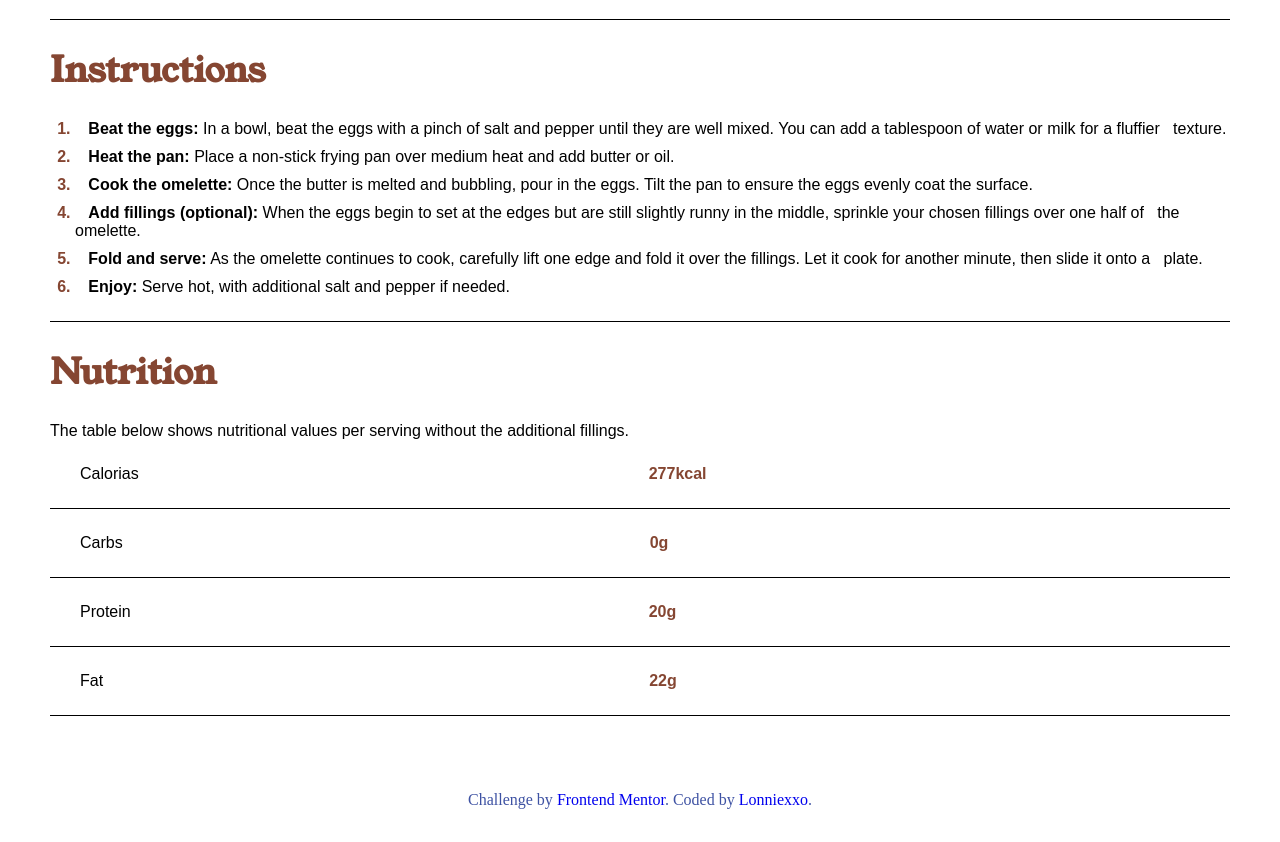
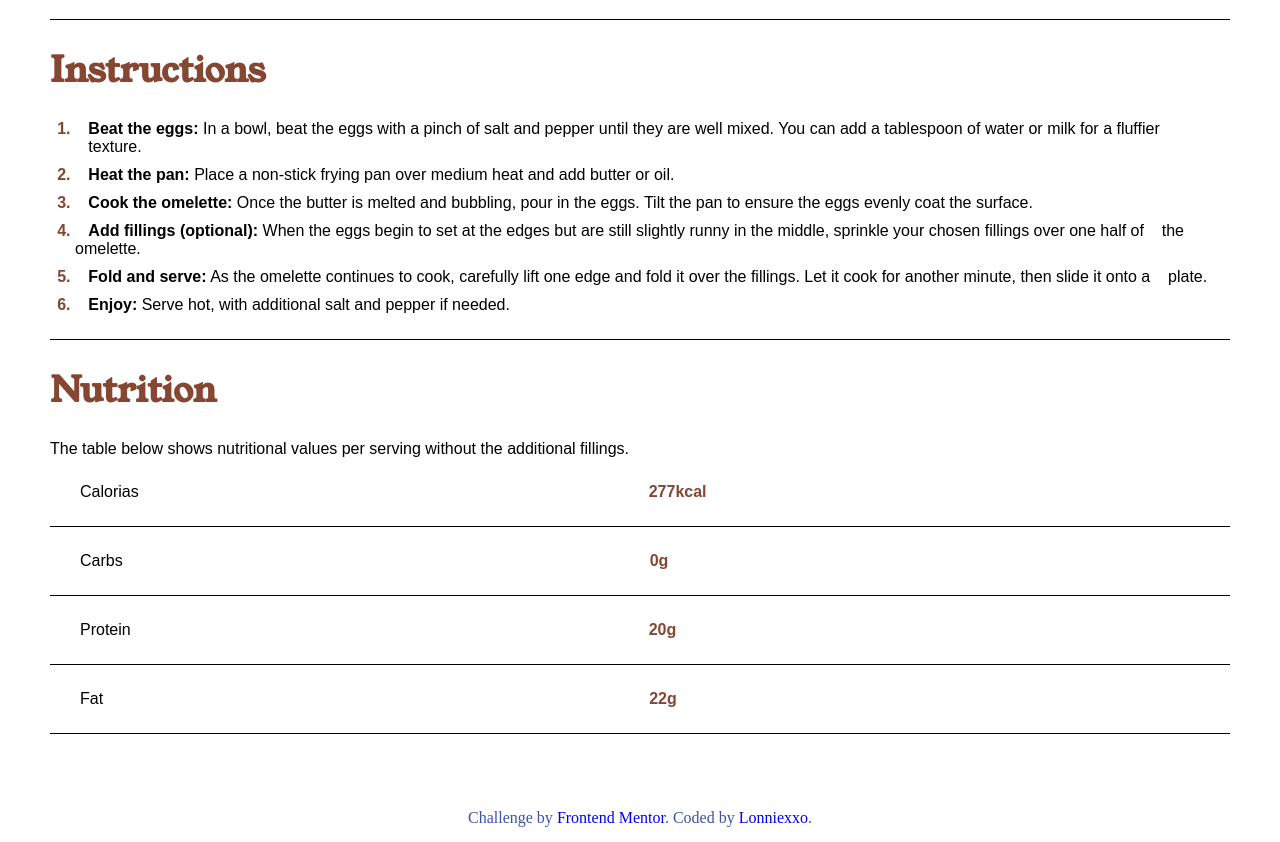
Before and after one commit to lonniexxo/solution-recipe-page-html-css-, a plain HTML site: page index.html in a window 1280 px wide. Shown: the part 1200-2042 px from the top of the page. Drawn offline with Linux system fonts and the light colour scheme; a web font is replaced by a local one.

Commit message:
index.html

```diff
--- a/index.html
+++ b/index.html
@@ -44,11 +44,11 @@
     <div class="instrucoes">
       <h2 class="instrucoes__titulo"> Instructions </h2>
       <ol>
-        <li class="instrucoes__instrucoes"><strong>&nbsp;&nbsp;&nbsp;Beat the eggs:</strong> In a bowl, beat the eggs with a pinch of salt and pepper until they are well mixed. You can add a tablespoon of water or milk for a fluffier &nbsp;&nbsp;texture.</li>
+        <li class="instrucoes__instrucoes"><strong>&nbsp;&nbsp;&nbsp;Beat the eggs:</strong> In a bowl, beat the eggs with a pinch of salt and pepper until they are well mixed. You can add a tablespoon of water or milk for a fluffier &nbsp;&nbsp;&nbsp;texture.</li>
         <li class="instrucoes__instrucoes"><strong>&nbsp;&nbsp;&nbsp;Heat the pan:</strong> Place a non-stick frying pan over medium heat and add butter or oil.</li>
         <li class="instrucoes__instrucoes"><strong>&nbsp;&nbsp;&nbsp;Cook the omelette:</strong> Once the butter is melted and bubbling, pour in the eggs. Tilt the pan to ensure the eggs evenly coat the surface.</li>
-        <li class="instrucoes__instrucoes"><strong>&nbsp;&nbsp;&nbsp;Add fillings (optional):</strong> When the eggs begin to set at the edges but are still slightly runny in the middle, sprinkle your chosen fillings over one half of &nbsp;&nbsp;the omelette.</li>
-        <li class="instrucoes__instrucoes"><strong>&nbsp;&nbsp;&nbsp;Fold and serve:</strong> As the omelette continues to cook, carefully lift one edge and fold it over the fillings. Let it cook for another minute, then slide it onto a &nbsp;&nbsp;plate.</li>
+        <li class="instrucoes__instrucoes"><strong>&nbsp;&nbsp;&nbsp;Add fillings (optional):</strong> When the eggs begin to set at the edges but are still slightly runny in the middle, sprinkle your chosen fillings over one half of &nbsp;&nbsp;&nbsp;the omelette.</li>
+        <li class="instrucoes__instrucoes"><strong>&nbsp;&nbsp;&nbsp;Fold and serve:</strong> As the omelette continues to cook, carefully lift one edge and fold it over the fillings. Let it cook for another minute, then slide it onto a &nbsp;&nbsp;&nbsp;plate.</li>
         <li class="instrucoes__instrucoes instrucoes__ultimo"><strong>&nbsp;&nbsp;&nbsp;Enjoy:</strong> Serve hot, with additional salt and pepper if needed.</li>
       </ol>
     </div>
```
